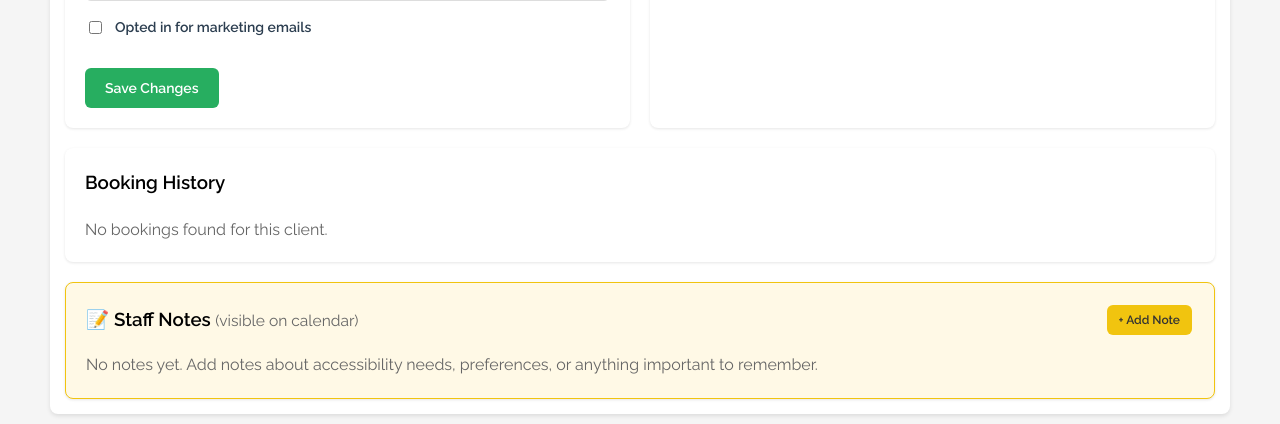
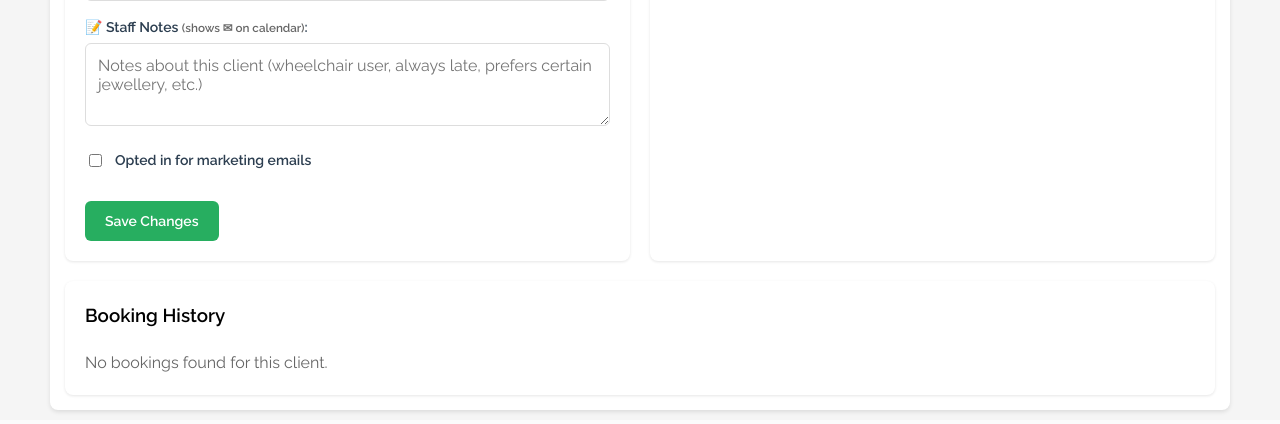
Before and after one commit to JayBeez180/booking-system, a Python web app: template templates/admin_client_detail.html in a window 1280 px wide. Shown: the part 548-972 px from the top of the page. Run offline with Jinja, Linux system fonts and the light colour scheme; the template is opened without the code that fills it, so the values that code supplies are empty.

Commit message:
Restore notes field to contact form, remove duplicate section
- Notes textarea back below phone number for easy editing
- Removed redundant Staff Notes section at bottom
- Calendar still shows ✉ icon when client has notes

Co-Authored-By: Claude Opus 4.5 <noreply@anthropic.com>

```diff
--- a/templates/admin_client_detail.html
+++ b/templates/admin_client_detail.html
@@ -23,6 +23,9 @@
 
             <label>Phone:</label>
             <input type="tel" name="phone" value="{{ client.phone or '' }}" placeholder="07700 900123">
+
+            <label>📝 Staff Notes <small style="color: #666;">(shows ✉ on calendar)</small>:</label>
+            <textarea name="notes" rows="3" placeholder="Notes about this client (wheelchair user, always late, prefers certain jewellery, etc.)">{{ client.notes or '' }}</textarea>
 
             <div style="display: flex; align-items: center; gap: 10px; margin: 15px 0;">
                 <input type="checkbox" name="email_opt_in" value="true" {% if client.email_opt_in and not client.unsubscribed_at %}checked{% endif %} id="opt_in" style="width: auto;">
@@ -116,65 +119,6 @@
     {% endif %}
 </div>
 
-<!-- Client Notes -->
-<div class="card" style="margin-top: 20px; background: #fff9e6; border: 1px solid #f1c40f;">
-    <div style="display: flex; justify-content: space-between; align-items: center; margin-bottom: 15px;">
-        <h3 style="margin: 0;">📝 Staff Notes <small style="font-weight: normal; color: #666;">(visible on calendar)</small></h3>
-        <button type="button" class="btn btn-small" onclick="document.getElementById('addNoteForm').style.display = document.getElementById('addNoteForm').style.display === 'none' ? 'block' : 'none'" style="background: #f1c40f; color: #333;">
-            + Add Note
-        </button>
-    </div>
-
-    <!-- Add Note Form (hidden by default) -->
-    <div id="addNoteForm" style="display: none; background: white; padding: 15px; border-radius: 8px; margin-bottom: 15px;">
-        <form method="POST" action="{{ url_for('add_client_note') }}">
-            <input type="hidden" name="client_email" value="{{ client.email }}">
-            <input type="hidden" name="client_name" value="{{ client.name }}">
-            <input type="hidden" name="redirect_url" value="{{ request.url }}">
-
-            <div style="margin-bottom: 10px;">
-                <label>Note:</label>
-                <textarea name="note" rows="3" required placeholder="Add notes about this client..." style="width: 100%; padding: 10px; border: 1px solid #ddd; border-radius: 4px;"></textarea>
-            </div>
-
-            <div style="margin-bottom: 15px;">
-                <label style="display: flex; align-items: center; gap: 8px; cursor: pointer;">
-                    <input type="checkbox" name="is_alert" style="width: auto;">
-                    <span style="color: #e74c3c;">⚠️ Mark as Alert</span>
-                </label>
-            </div>
-
-            <div style="display: flex; gap: 10px;">
-                <button type="submit" class="btn btn-small" style="background: #27ae60; color: white;">Save Note</button>
-                <button type="button" class="btn btn-small" onclick="document.getElementById('addNoteForm').style.display = 'none'" style="background: #95a5a6; color: white;">Cancel</button>
-            </div>
-        </form>
-    </div>
-
-    {% if notes %}
-    {% for note in notes %}
-    <div style="background: white; padding: 15px; border-radius: 8px; margin-bottom: 10px; border-left: 4px solid {% if note.is_alert %}#e74c3c{% else %}#3498db{% endif %};">
-        <div style="display: flex; justify-content: space-between; align-items: start; gap: 15px;">
-            <div style="flex: 1;">
-                {% if note.is_alert %}
-                <span style="background: #e74c3c; color: white; padding: 2px 8px; border-radius: 4px; font-size: 11px; margin-right: 8px;">⚠️ ALERT</span>
-                {% endif %}
-                <span style="white-space: pre-wrap;">{{ note.note }}</span>
-                <div style="color: #999; font-size: 12px; margin-top: 10px;">
-                    {{ note.created_at.strftime('%d %b %Y at %H:%M') }}
-                </div>
-            </div>
-            <form method="POST" action="{{ url_for('delete_client_note', note_id=note.id) }}" style="margin: 0;" onsubmit="return confirm('Delete this note?');">
-                <input type="hidden" name="redirect_url" value="{{ request.url }}">
-                <button type="submit" class="btn btn-small" style="background: #e74c3c; color: white; padding: 5px 10px; font-size: 12px;">Delete</button>
-            </form>
-        </div>
-    </div>
-    {% endfor %}
-    {% else %}
-    <p style="color: #666; margin: 0;">No notes yet. Add notes about accessibility needs, preferences, or anything important to remember.</p>
-    {% endif %}
-</div>
 
 <style>
 .card {
```
